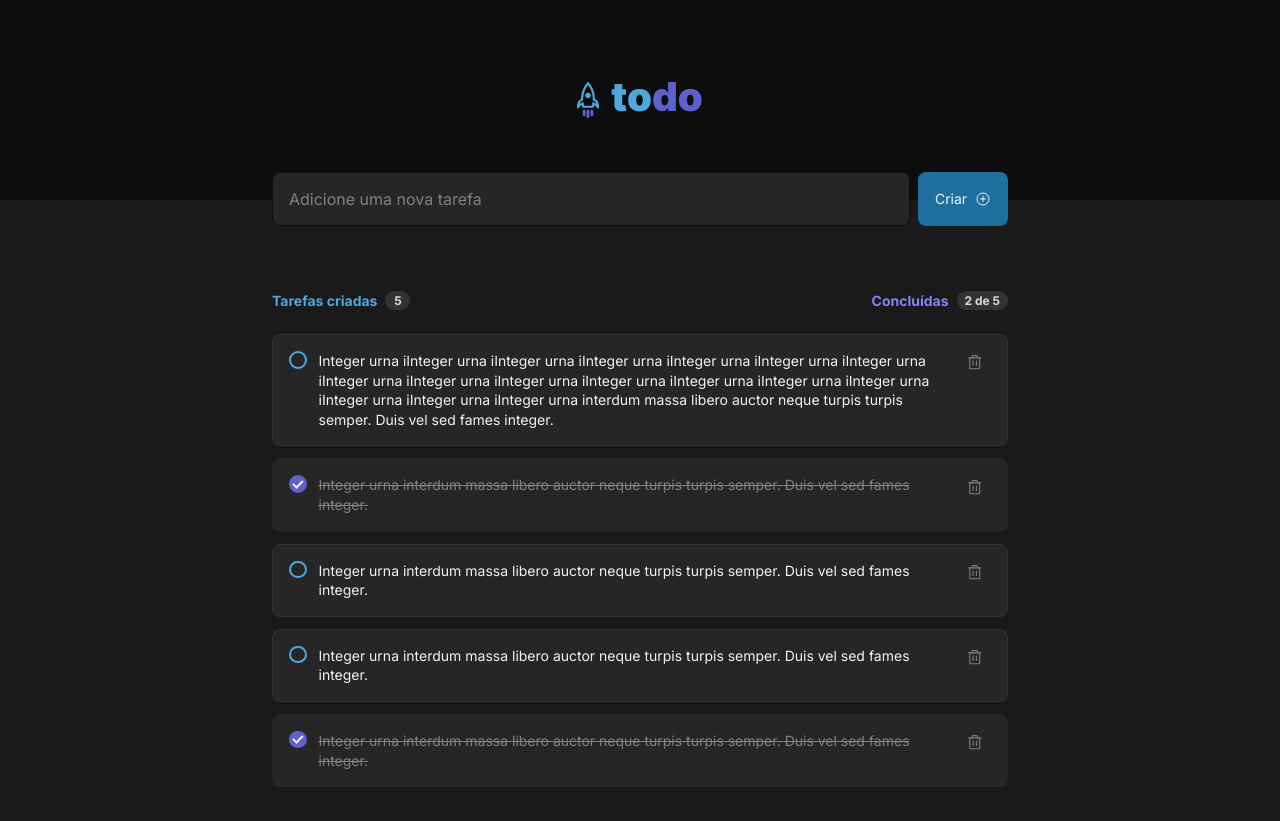
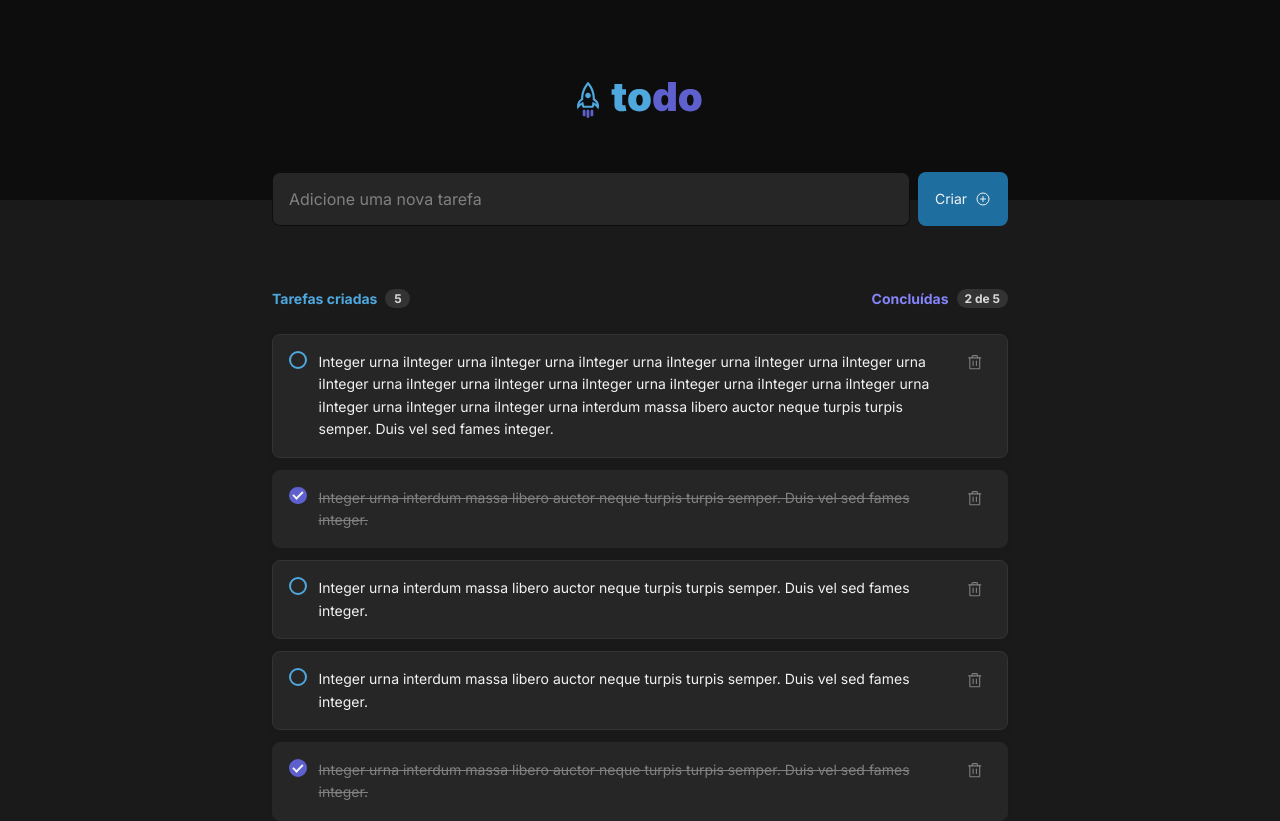
Before and after one commit to viniciusmb17/simple-todo-list, a React (Vite) app: page / in a window 1280 px wide. Before the commit the page ends 800 px from the top, so only its background shows below. Built offline with nearby package versions, Linux system fonts and the light colour scheme.

Commit message:
style: changing line-height to global style

```diff
--- a/src/components/Task/Task.module.css
+++ b/src/components/Task/Task.module.css
@@ -13,7 +13,6 @@
     align-items: flex-start;
     padding: 1rem;
     gap: 0.75rem; /* 12px */
-    line-height: 1.4;
     width: 46rem;
 
     background: var(--gray-500);
--- a/src/components/TaskList/TaskList.module.css
+++ b/src/components/TaskList/TaskList.module.css
@@ -69,7 +69,6 @@
 }
 
 .text {
-  line-height: 140%;
   text-align: center;
   color: var(--gray-300);
 }
--- a/src/global.css
+++ b/src/global.css
@@ -42,4 +42,5 @@ body, input, button {
   font-family: 'Inter', sans-serif;
   font-weight: 400;
   font-size: 1rem;
+  line-height: 140%;
 }
```
